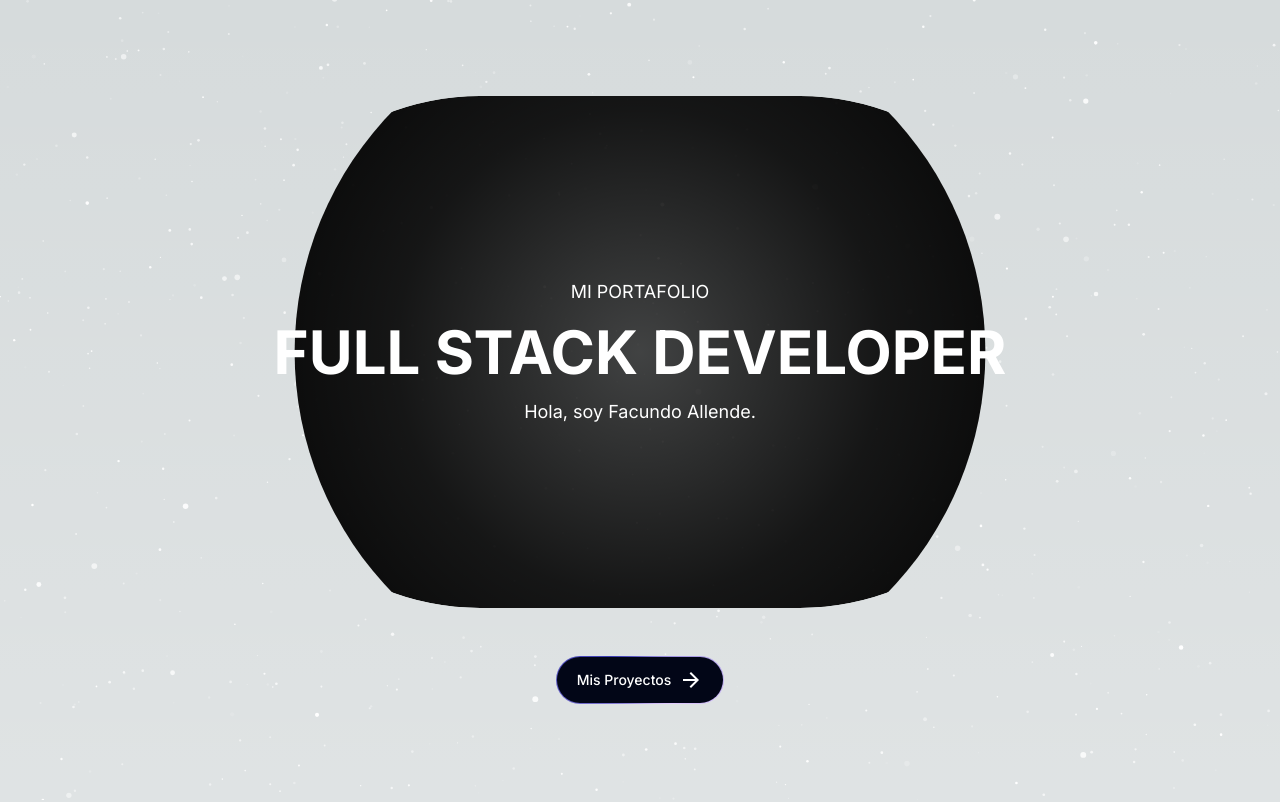
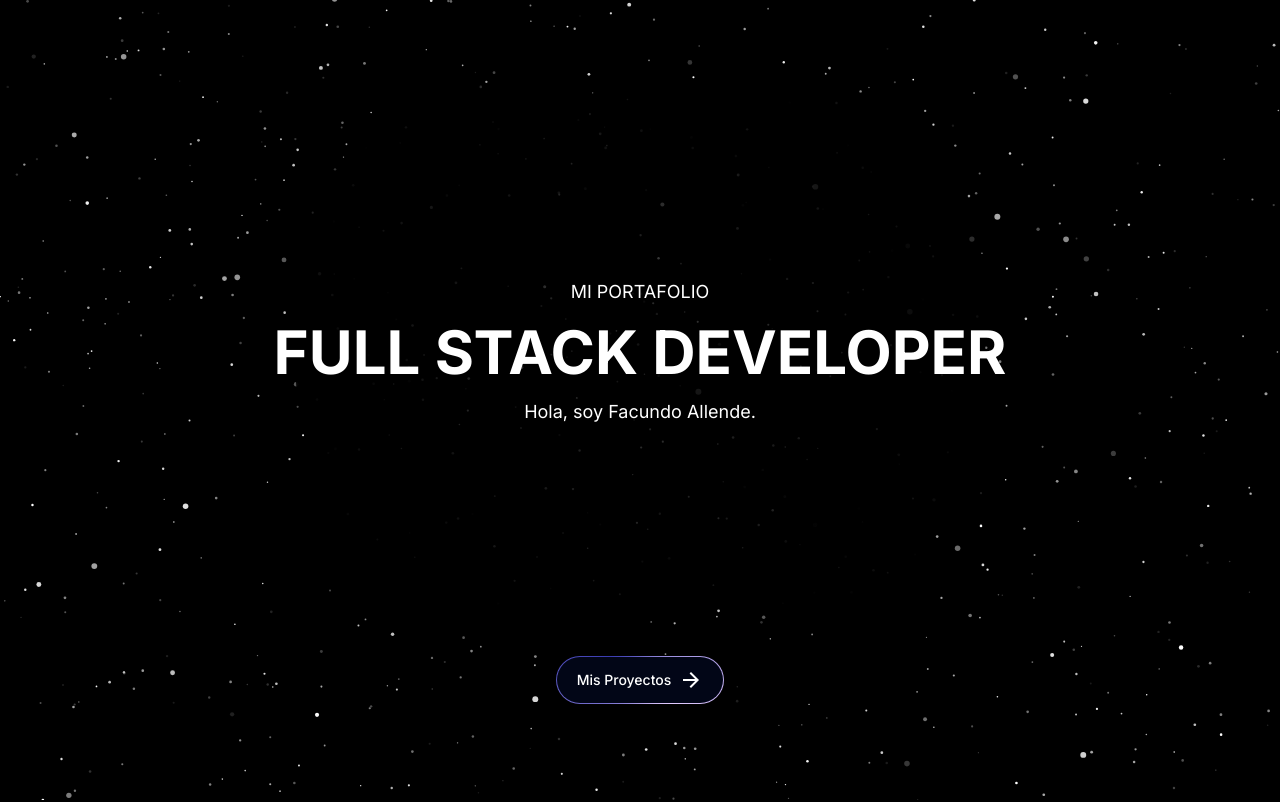
Before and after one commit to Facundo1414/myPortfolio, a Next.js app: page / in a window 1280 px wide. Shown: the top 802 px of the page. Built offline with nearby package versions, Linux system fonts and the light colour scheme.

Commit message:
darkmode

```diff
--- a/app/globals.css
+++ b/app/globals.css
@@ -48,3 +48,11 @@ body {
 .text-highlight {
   color: #FFD700; /* Color dorado como ejemplo */
 }
+
+/* styles/globals.css */
+
+.dark-mode {
+  background-color: #000000; /* Ejemplo de fondo oscuro */
+  color: #fff; /* Ejemplo de texto blanco */
+  /* Añade más estilos según tu diseño */
+}
--- a/app/layout.tsx
+++ b/app/layout.tsx
@@ -5,8 +5,8 @@ import "./globals.css";
 const inter = Inter({ subsets: ["latin"] });
 
 export const metadata: Metadata = {
-  title: "Create Next App",
-  description: "Generated by create next app",
+  title: "MyPorfolio",
+  description: "Made it by Facundo Allende",
 };
 
 export default function RootLayout({
@@ -16,7 +16,7 @@ export default function RootLayout({
 }>) {
   return (
     <html lang="en">
-      <body className={inter.className}>{children}</body>
+      <body className={`${inter.className} dark-mode`}>{children}</body>
     </html>
   );
 }
--- a/app/page.tsx
+++ b/app/page.tsx
@@ -12,7 +12,7 @@ export default function Home() {
   const {navItems} = info
 
   return (
-    <div className="relative min-h-screen overflow-hidden">
+    <div className="dark-mode relative min-h-screen overflow-hidden">
       <main className="relative z-10 flex flex-col items-center justify-between gap-14 min-h-screen">
         <Hero />
         <FloatingNav navItems={navItems} />
```
